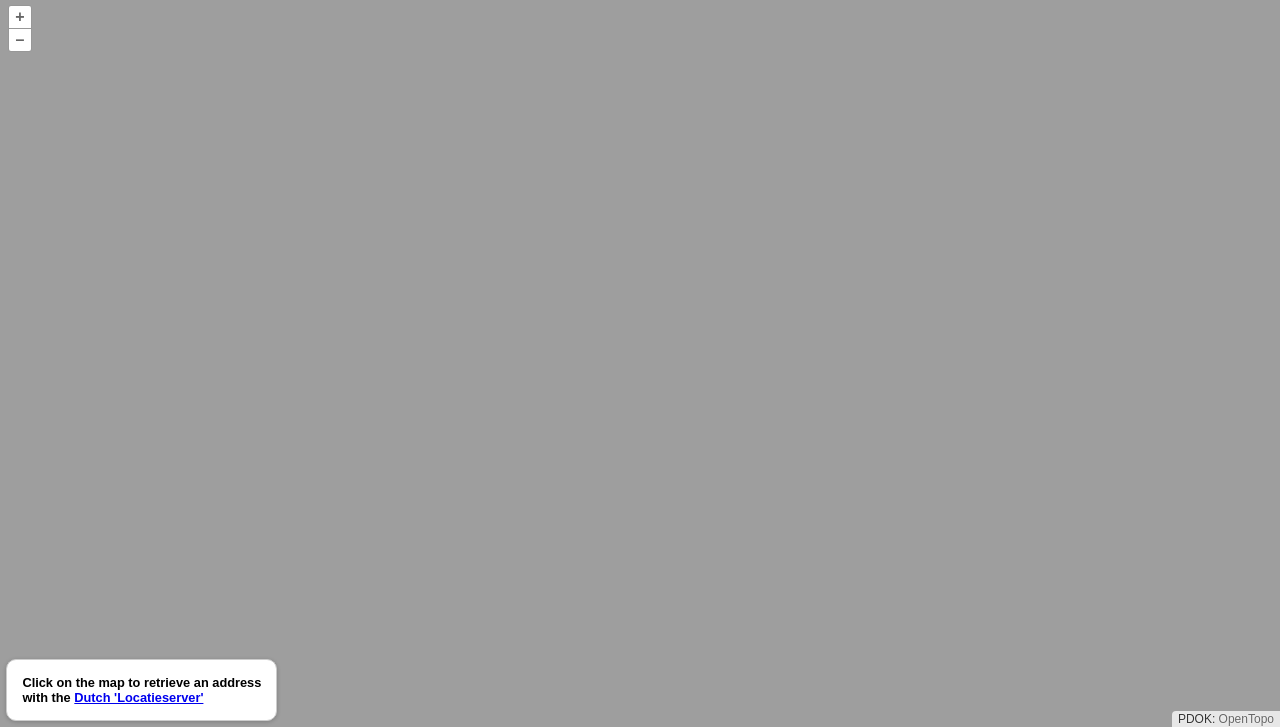
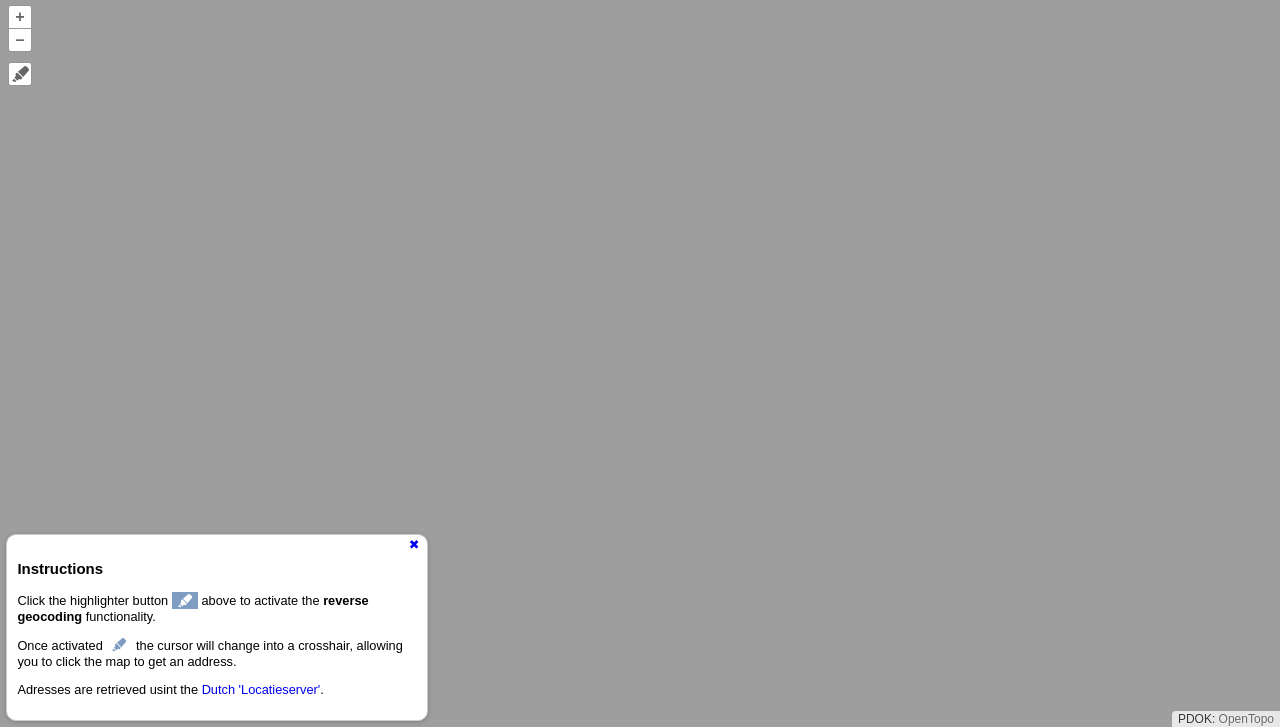
Before and after one commit to TWIAV/dutch-openlayers-examples, a website built with Vite: page ol-reverse-geocoding-nl-locatieserver/index.html in a window 1280 px wide. Shown: the part 73-800 px from the top of the page. Built offline with nearby package versions, Linux system fonts and the light colour scheme.

Commit message:
button added
button added to activate reverse geocoding functionality

```diff
--- a/ol-reverse-geocoding-nl-locatieserver/index.html
+++ b/ol-reverse-geocoding-nl-locatieserver/index.html
@@ -16,7 +16,6 @@
       <div>Point clicked<a href="#" id="popup-closer" class="ol-popup-closer"></a></div>
       <div id="popup-content"></div>
     </div>
-    <div id="instruction" class="ol-instruction-label">Click on the map to retrieve an address<br>with the <a href="https://geodata.nationaalgeoregister.nl/locatieserver/revgeo?X=155000&Y=463000&type=adres&distance=20" target="_blank">Dutch 'Locatieserver'</a></div>
     <script type="module" src="./main.js"></script>
   </body>
 </html>
--- a/ol-reverse-geocoding-nl-locatieserver/main.js
+++ b/ol-reverse-geocoding-nl-locatieserver/main.js
@@ -9,9 +9,52 @@ import { getTopLeft } from 'ol/extent';
 import Control from 'ol/control/Control';
 import {Attribution, defaults as defaultControls} from 'ol/control';
 
-const instructionDiv = document.getElementById('instruction');
+// Awesome :-)
+import '@fortawesome/fontawesome-free/js/all.js';
 
-const instructionLabel = new Control({element: instructionDiv});
+let reverseGeocoding = false;
+
+// Define reverse geocoding control
+class revGeoControl extends Control {
+  /**
+   * @param {Object} [opt_options] Control options.
+   */
+  constructor(opt_options) {
+    const options = opt_options || {};
+
+    const button = document.createElement('button');
+    button.innerHTML = '<i class=\'fas fa-highlighter\'></i>';
+	button.id = 'revGeoButton';
+
+    const element = document.createElement('div');
+    element.className = 'rev-geo ol-unselectable ol-control';
+	element.title = 'Click map to get address';
+    element.appendChild(button);
+
+    super({
+      element: element,
+      target: options.target,
+    });
+
+    button.addEventListener('click', this.handleCopyUrl.bind(this), false);
+  }
+
+  handleCopyUrl() {
+	const button = document.getElementById('revGeoButton');
+    if (reverseGeocoding) {
+      button.style.color = 'white';
+	  button.style.backgroundColor = 'rgba(0,60,136,0.5)';
+	  map.getViewport().style.cursor = 'auto';
+      addressPopup.setPosition(undefined);
+	  reverseGeocoding = false;
+	} else {
+      button.style.color = 'rgba(0,60,136,0.5)';
+	  button.style.backgroundColor = 'white';
+      reverseGeocoding = true;
+	  map.getViewport().style.cursor = 'crosshair';
+	}
+  }
+}
 
 // Elements that make up the popup.
 const container = document.getElementById('popup');
@@ -71,7 +114,7 @@ const map = new Map({
   layers: [
     openTopoLayer
   ],
-  controls: defaultControls({attribution: false}).extend([attribution]),
+  controls: defaultControls({attribution: false}).extend([new revGeoControl(), attribution]),
   overlays: [addressPopup],
   target: 'map',
   view: new View({
@@ -85,6 +128,7 @@ const map = new Map({
 
 // Add a click handler to the map to render the popup.
 map.on('singleclick', function (evt) {
+  if (reverseGeocoding) { // Only retrieve address when revGeoButton is activated
     const coordinates = evt.coordinate;
     const rdX = Math.round(coordinates[0]);
     const rdY = Math.round(coordinates[1]);
@@ -101,6 +145,31 @@ map.on('singleclick', function (evt) {
       }
       addressPopup.setPosition(coordinates);
     })
+  }
 });
 
-map.addControl(instructionLabel);
+const instructionDiv = document.createElement('div');
+instructionDiv.className = 'ol-instruction-label';
+instructionDiv.id = 'instruction';
+instructionDiv.innerHTML = '<h3>Instructions</h3><a href="#" id="instructions-closer" class="ol-popup-closer"></a>'
+                         + '<p>Click the highlighter button <button style="background-color:rgba(0,60,136,0.5);border:white">'
+                         + '<i class=\'fas fa-highlighter\' style="color:white"></i></button> above to activate the <b>reverse geocoding</b> functionality.</p>'
+                         + '<p>Once activated <button style="background-color:white;border:white">'
+                         + '<i class=\'fas fa-highlighter\' style="color:rgba(0,60,136,0.5)"></i></button> the cursor will change into a crosshair,'
+						 + ' allowing you to click the map to get an address.</p>'
+						 + '<p>Adresses are retrieved usint the <a href="https://geodata.nationaalgeoregister.nl/locatieserver/revgeo?X=155000&Y=463000&type=adres&distance=20" target="_blank">'
+						 + 'Dutch \'Locatieserver\'</a>.</p>';
+
+const instructions = new Control({element: instructionDiv});
+
+map.addControl(instructions);
+
+const closeInstructions = document.getElementById('instructions-closer');
+
+// Add a click handler to remove the Instructions.
+// @return {boolean} Don't follow the href.
+closeInstructions.onclick = function () {
+  map.removeControl(instructions);
+  closer.blur();
+  return false;
+};
--- a/ol-reverse-geocoding-nl-locatieserver/package.json
+++ b/ol-reverse-geocoding-nl-locatieserver/package.json
@@ -10,6 +10,7 @@
     "vite": "^2.6.7"
   },
   "dependencies": {
+    "@fortawesome/fontawesome-free": "^5.15.4",
     "ol": "latest"
   }
 }
--- a/ol-reverse-geocoding-nl-locatieserver/style.css
+++ b/ol-reverse-geocoding-nl-locatieserver/style.css
@@ -77,17 +77,24 @@ html, body {
 .ol-popup-closer:after {
   content: "✖";
 }
+.rev-geo {
+  top: 65px;
+  left: .5em;
+}
 .ol-instruction-label {
   position: absolute;
   bottom: .5em;
   left: .5em;
-  font-weight: bold;
+  max-width: 400px;
   background-color: white;
   box-shadow: 0 1px 4px rgba(0,0,0,0.2);
-  padding: 15px;
+  padding: 10px;
   border-radius: 10px;
   border: 1px solid #cccccc;
   font-size: .8em;
+}
+a {
+  text-decoration: none;
 }
 #gh-a {
   float: right;
```
Also changed, not shown: 1 other file. Lines whose indentation alone changed are shown as unchanged.
